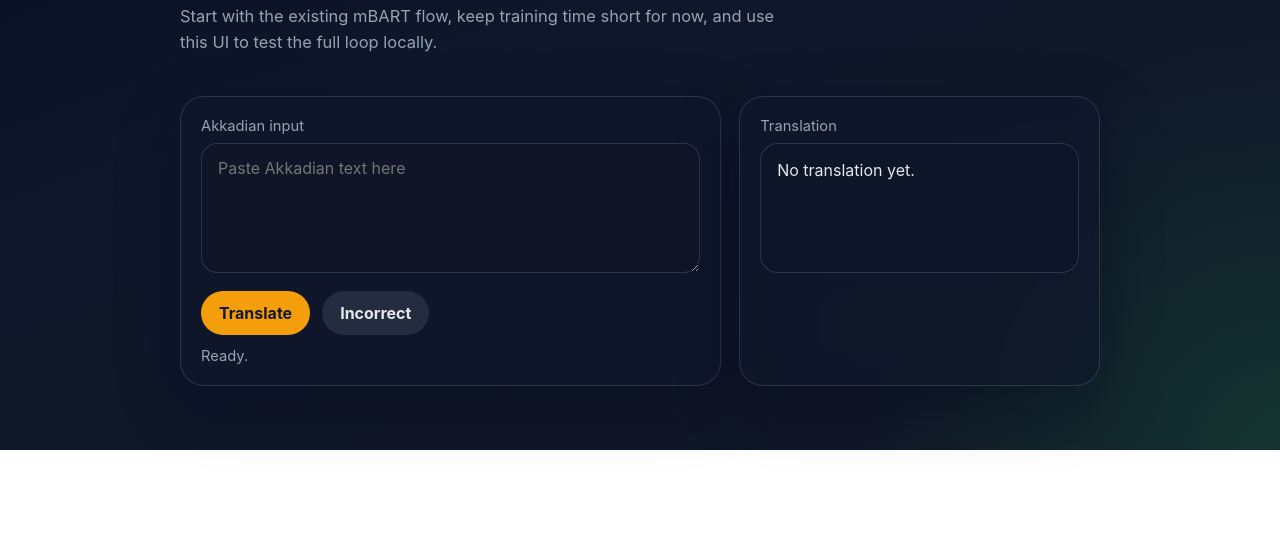
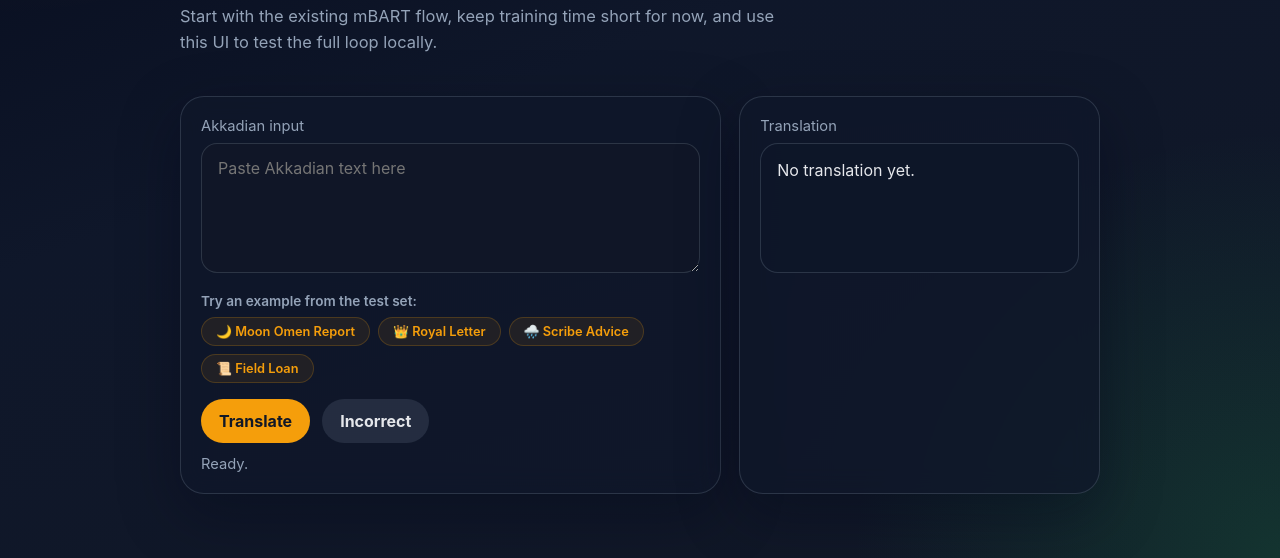
Before and after one commit to WoutV2/akkadian-translation-mlops, a plain HTML site: page inference/frontend/index.html in a window 1280 px wide. Shown: the part 477-1035 px from the top of the page. Before the commit the page ends 927 px from the top, so only its background shows below. Drawn offline with Linux system fonts and the light colour scheme; files whose address does not match are found by name.

Commit message:
feat: add frontend UI for Akkadian-to-English translation with interactive examples and feedback collection

```diff
--- a/inference/frontend/app.js
+++ b/inference/frontend/app.js
@@ -90,3 +90,11 @@ saveFeedbackBtn.addEventListener("click", async () => {
     setStatus(error.message);
   }
 });
+
+// Quick examples handler
+document.querySelectorAll(".example-chip").forEach(chip => {
+  chip.addEventListener("click", () => {
+    sourceText.value = chip.getAttribute("data-text");
+    translateBtn.click();
+  });
+});
--- a/inference/frontend/index.html
+++ b/inference/frontend/index.html
@@ -138,6 +138,47 @@
         font-size: 0.92rem;
       }
 
+      .examples {
+        margin: 16px 0;
+        display: flex;
+        flex-direction: column;
+        gap: 8px;
+      }
+
+      .example-title {
+        font-size: 0.85rem;
+        color: var(--muted);
+        font-weight: 600;
+      }
+
+      .example-list {
+        display: flex;
+        gap: 8px;
+        flex-wrap: wrap;
+      }
+
+      .example-chip {
+        background: rgba(245, 158, 11, 0.08);
+        border: 1px solid rgba(245, 158, 11, 0.2);
+        color: var(--accent);
+        padding: 6px 14px;
+        font-size: 0.8rem;
+        font-weight: 600;
+        border-radius: 999px;
+        cursor: pointer;
+        transition: all 0.2s ease;
+      }
+
+      .example-chip:hover {
+        background: rgba(245, 158, 11, 0.18);
+        border-color: var(--accent);
+        transform: translateY(-1px);
+      }
+
+      .example-chip:active {
+        transform: translateY(0);
+      }
+
       .hidden { display: none; }
 
       @media (max-width: 900px) {
@@ -159,6 +200,16 @@
         <article class="card">
           <label for="sourceText">Akkadian input</label>
           <textarea id="sourceText" placeholder="Paste Akkadian text here"></textarea>
+
+          <div class="examples">
+            <span class="example-title">Try an example from the test set:</span>
+            <div class="example-list">
+              <button class="example-chip" data-text="IGI {m}-ki-ṣir—aš-šur {lu₂}-:. GAL—ki-ṣir {lu₂}-:. GAL—ki-ṣir IGI {m}-{d}-PA—GIN—TI ina UD 01-KAM₂ IGI KA GI.NA ŠA₃ KUR DUG₃-ab" title="Click to try Moon Omen Report">🌙 Moon Omen Report</button>
+              <button class="example-chip" data-text="{m}-aš-šur—KALAG-an MAN {m}-SU—{d}-IM EN—ŠU.2-MEŠ EN—ŠU.2-MEŠ DI-mu ina E₂ a-na UN-MEŠ ša ina {uru}-NINA u₃ DI-mu is-se-ka {d}-EN u {d}-PA lip-qi-du" title="Click to try Royal Letter">👑 Royal Letter</button>
+              <button class="example-chip" data-text="IGI {m}-A—PAB IGI {m}-ba-ni-i {lu₂}-A.BA ki-i zu-un-nu ina KUR—URI {ki} i-te-qi₂-ru an-na-a ep-ša₂" title="Click to try Scribe's Advice">🌧️ Scribe Advice</button>
+              <button class="example-chip" data-text="a-na 03 me-re-e-še KU₂ IGI {m}-se-eʾ—nu-ri IGI {m}-{d}-šer₂—DINGIR-a.a ša {m}-ba-hi-a-ni ina pa-ni-šu₂-nu ina pu-u-hi it-ta-ṣu" title="Click to try Field Loan Contract">📜 Field Loan</button>
+            </div>
+          </div>
 
           <div class="actions">
             <button id="translateBtn" class="primary">Translate</button>
```
Also changed, not shown: 2 other files.
